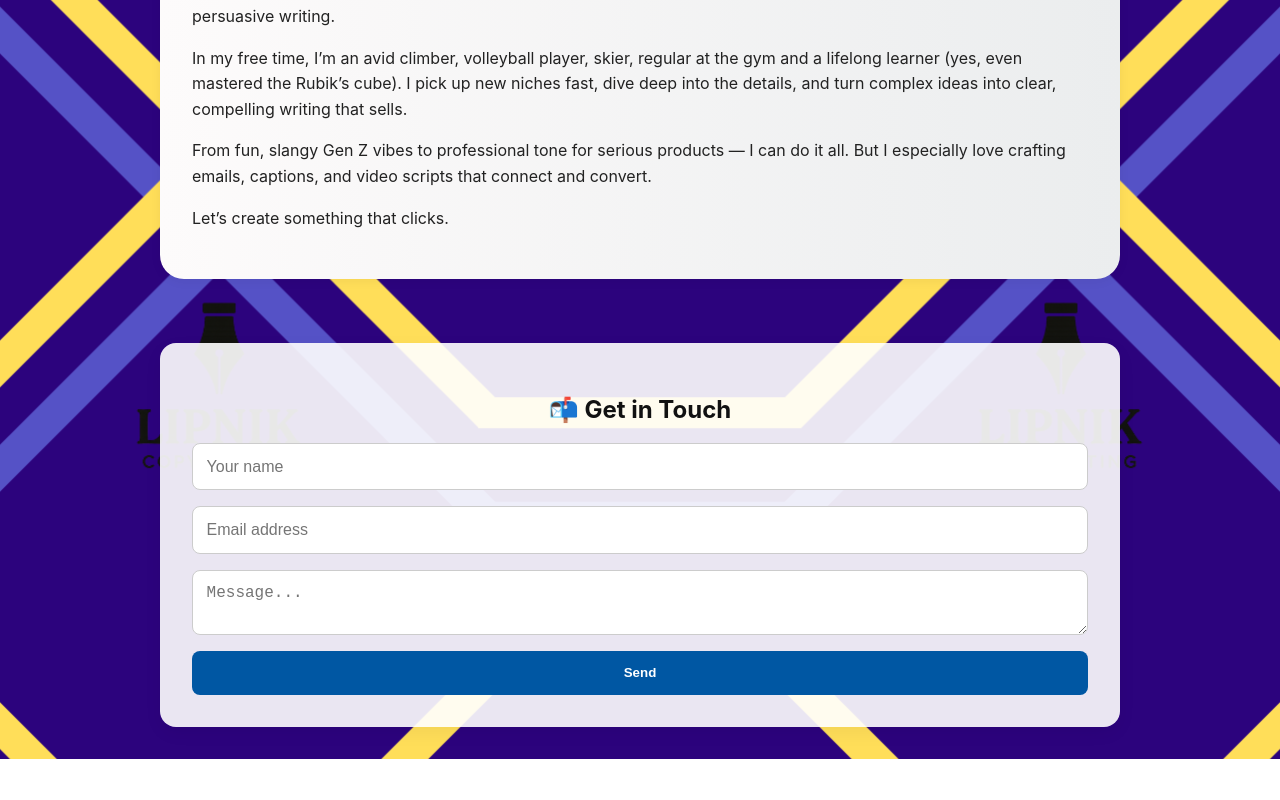
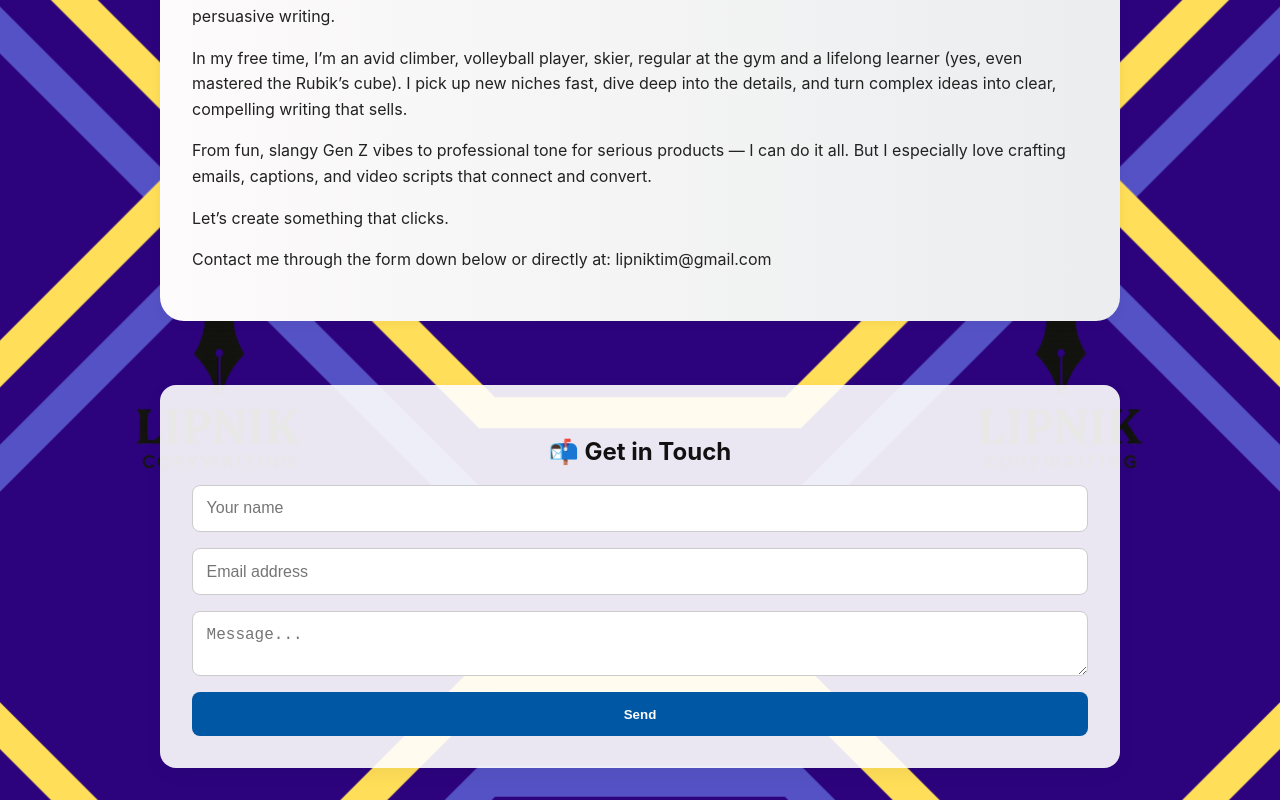
Before and after one commit to Lipnoxy/mycopywriting, a Next.js app: page / in a window 1280 px wide. Shown: the part 1003-1803 px from the top of the page. Before the commit the page ends 1762 px from the top, so only its background shows below. Built offline with nearby package versions, Linux system fonts and the light colour scheme.

Commit message:
Update index.js

```diff
--- a/pages/index.js
+++ b/pages/index.js
@@ -179,6 +179,7 @@ But what matters more? I get real results.
 		  <p>
 			Let’s create something that clicks.
 		  </p>
+		<p> Contact me through the form down below or directly at: lipniktim@gmail.com</p>
         </div>
 
         <div className="contact-form">
```
